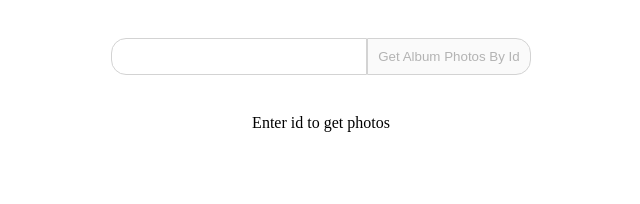
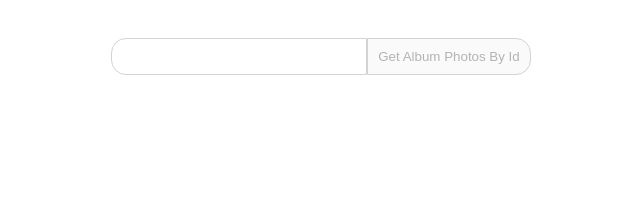
Before and after one commit to NtwaliHeritier/react-app, a React (Create React App) app: page / in a window 1280 px wide. Shown: the top 204 px of the page, without its empty margins (319-959 px from the left). Built offline with nearby package versions, Linux system fonts and the light colour scheme.

Commit message:
update app.js if conditions

```diff
--- a/src/App.js
+++ b/src/App.js
@@ -34,7 +34,7 @@ function App() {
          id && photos.length === 0 && <div className="no-content">Loading...</div>
        }
        {
-         (!id || id === "") && photos.length === 0 && <div className="no-content">Enter id to get photos</div>
+         id === "" && photos.length === 0 && <div className="no-content">Enter id to get photos</div>
        }
     </React.Fragment>
 
```
